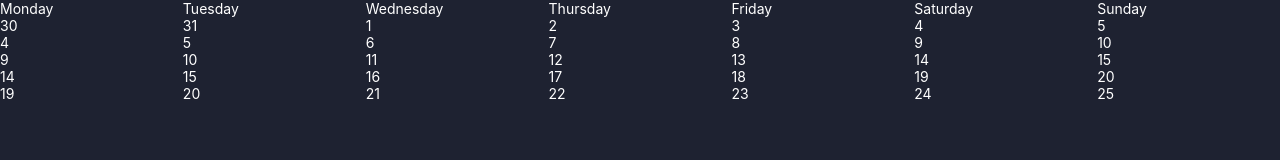
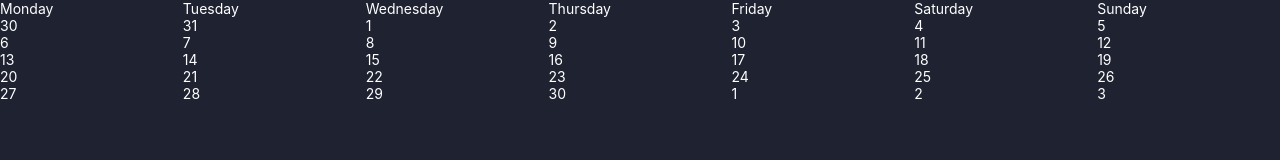
Before and after one commit to elekadam21/calendar, an Angular app in the folder calendar/: page / in a window 1280 px wide. Shown: the top 160 px of the page. Built offline with nearby package versions, Linux system fonts and the light colour scheme.

Commit message:
fixed a number in calendar

```diff
--- a/calendar/src/app/calendar/components/calendar/calendar.component.html
+++ b/calendar/src/app/calendar/components/calendar/calendar.component.html
@@ -6,7 +6,7 @@
   </div>
   <div class="table-row" *ngFor="let row of [1,2,3,4,5]; let i = index">
     <div class="table-cell" *ngFor="let c of [1,2,3,4,5,6,7]; let j = index">
-      {{ calendar[(i*5)+j].dateShort }}
+      {{ calendar[(i*7)+j].dateShort }}
     </div>
   </div>
 </div>
```
